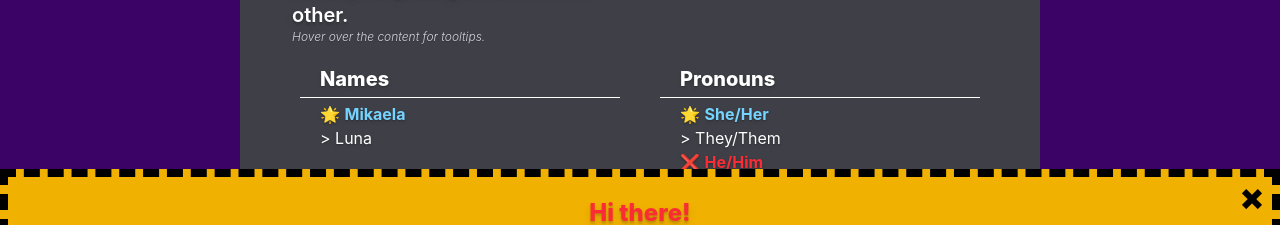
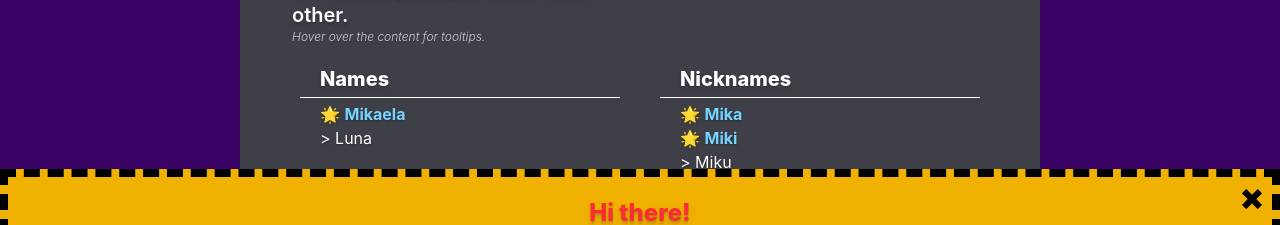
Before and after one commit to lunarwanderer13/info, a React (Vite) app: page / in a window 1280 px wide. Shown: the part 475-700 px from the top of the page. Built offline with nearby package versions, Linux system fonts and the light colour scheme.

Commit message:
Add a nicknames column

```diff
--- a/src/App.tsx
+++ b/src/App.tsx
@@ -24,6 +24,7 @@
           description="Some basic info about me for when we're just getting to know each other."
         >
           <Column header="Names" description="" items={Author.names} />
+          <Column header="Nicknames" description="" items={Author.nicknames} />
           <Column header="Pronouns" description="" items={Author.pronouns} />
         </Section>
       </div>
```
